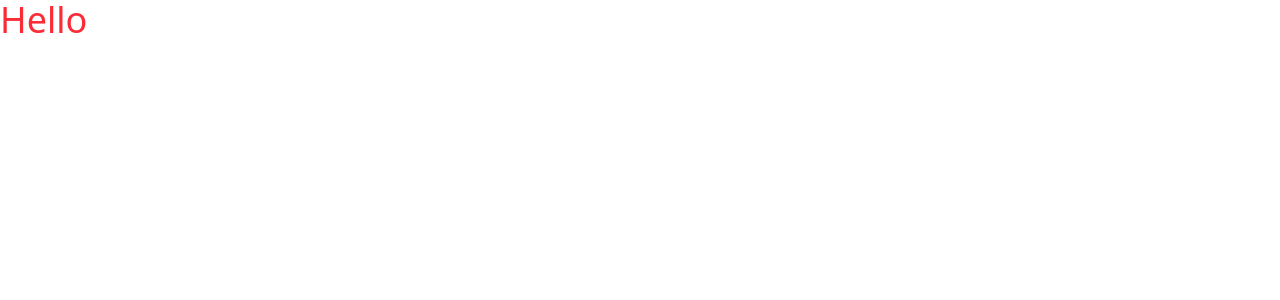
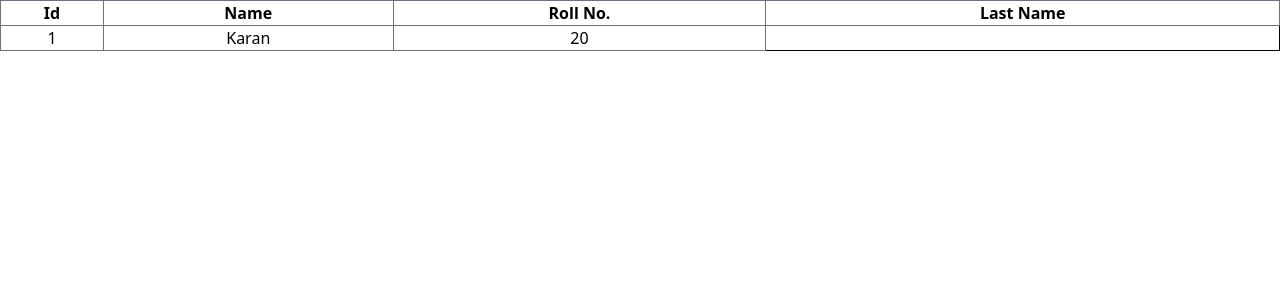
Before and after one commit to KaranSapra124/Ts-Table, a React (Vite) app: page / in a window 1280 px wide. Shown: the top 300 px of the page. Built offline with nearby package versions, Linux system fonts and the light colour scheme.

Commit message:
Started Table Component

```diff
--- a/src/App.tsx
+++ b/src/App.tsx
@@ -1,8 +1,19 @@
+import { useState } from "react";
+import Table, { TableProps } from "./Components/Table";
+
 function App() {
+  const [columnData, setColumnData] = useState<string[]>([
+    "Id",
+    "Name",
+    "Roll No.",
+    "Last Name"
+  ]);
+
+  const [column, setColumns] = useState<(string | number)[]>([1, "Karan", 20]);
 
   return (
     <>
-      <h1 className="text-red-500 text-4xl">Hello</h1>
+      <Table columnData={column} tableHeaders={columnData} />
     </>
   );
 }
--- /dev/null
+++ b/src/Components/Table.tsx
@@ -0,0 +1,38 @@
+import React from "react";
+
+export interface TableProps<T, U> {
+  tableHeaders: U[];
+  columnData: T[];
+}
+
+const Table = <T extends string | number, U extends string>({
+  columnData,
+  tableHeaders,
+}: TableProps<T, U>) => {
+  return (
+    <>
+      <table className="border w-screen">
+        <tr>
+          {tableHeaders?.map((elem, index: number) => {
+            return (
+              <th className="border text-center border-gray-500" key={index}>
+                {elem}
+              </th>
+            );
+          })}
+        </tr>
+        <tr>
+          {columnData?.map((elem, index: number) => {
+            return (
+              <td className="border text-center border-gray-500" key={index}>
+                {elem}
+              </td>
+            );
+          })}
+        </tr>
+      </table>
+    </>
+  );
+};
+
+export default Table;
```
